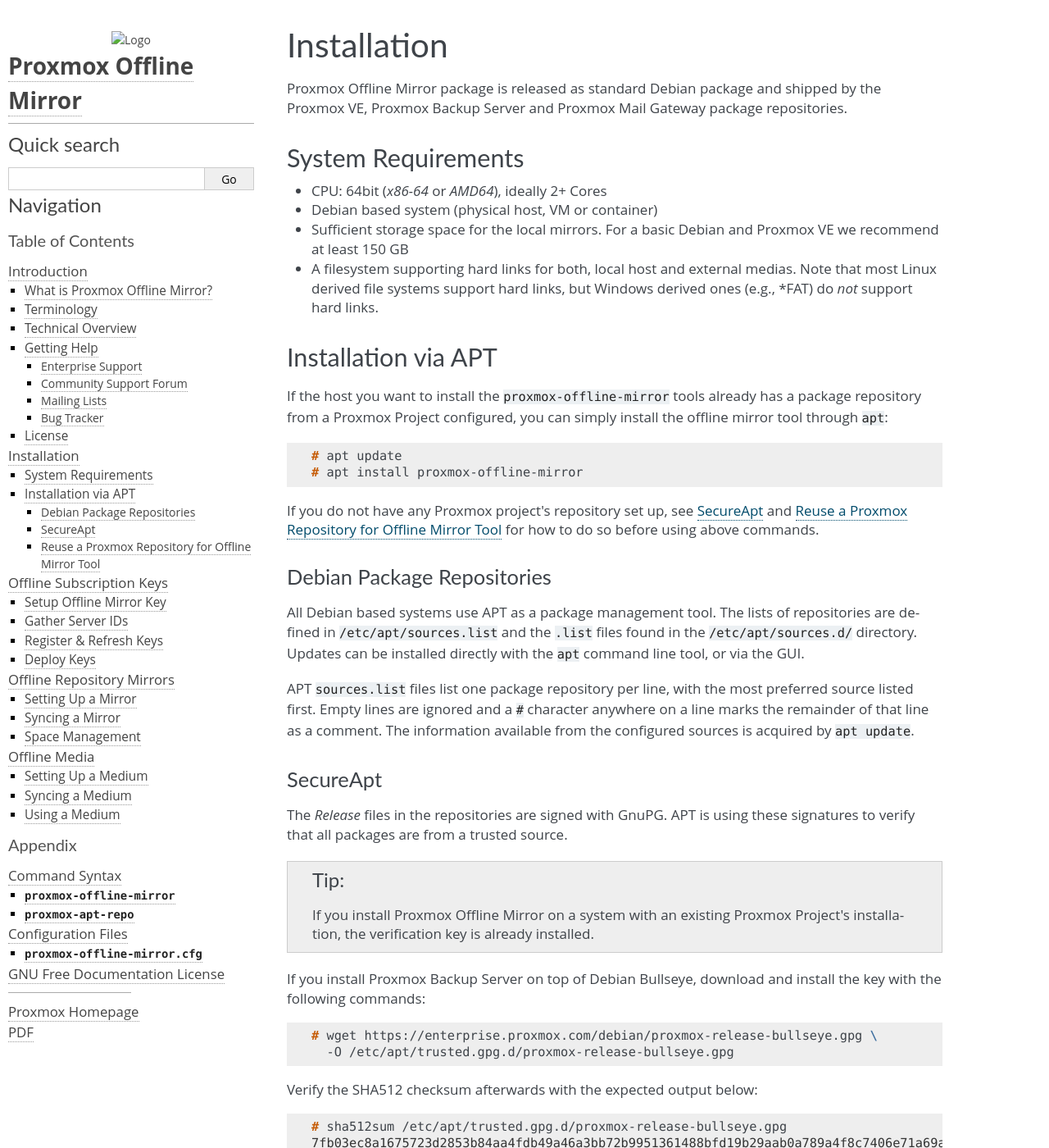
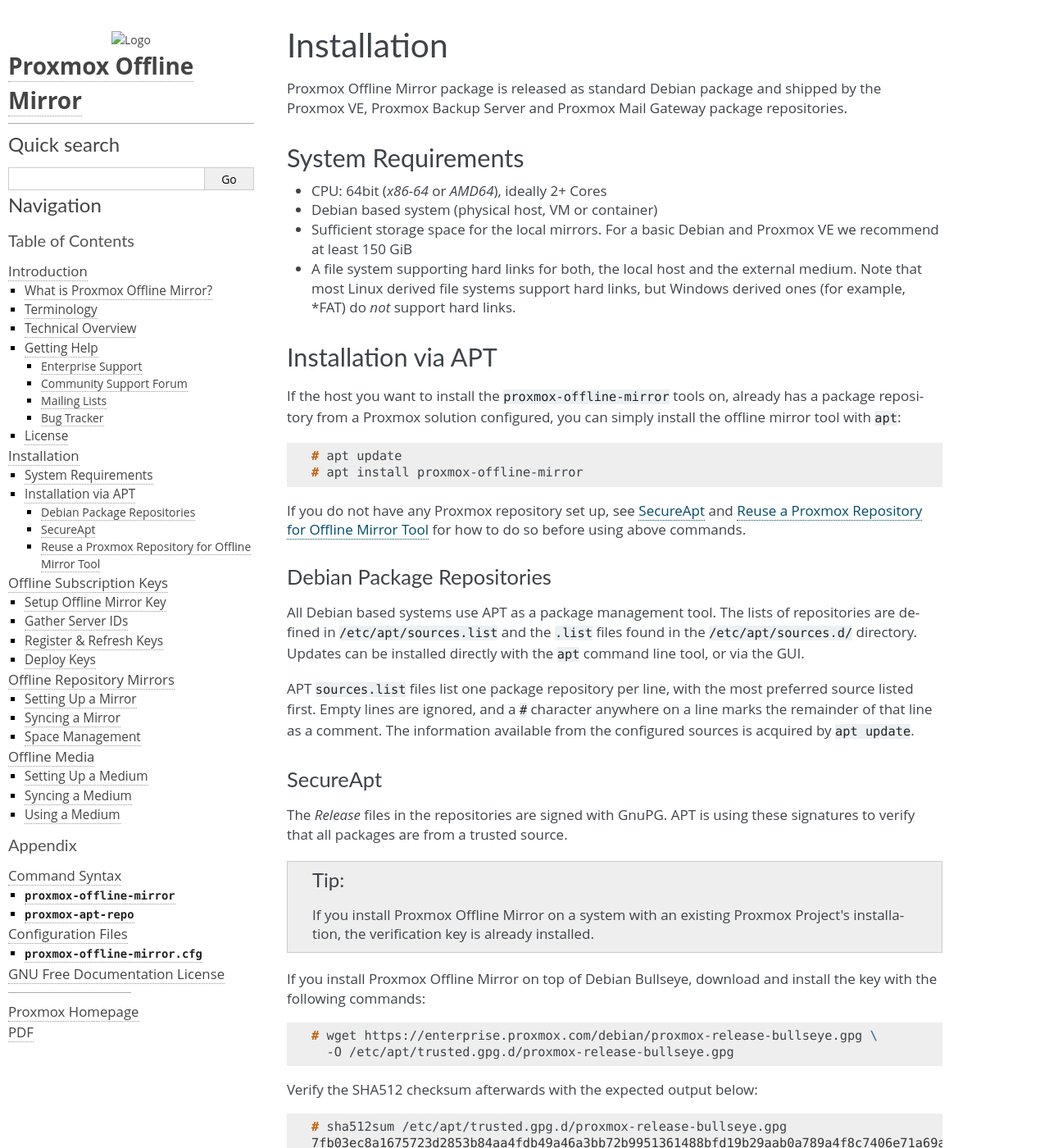
Before and after one commit to proxmox/proxmox-offline-mirror, a Sphinx documentation site: the page built from docs/installation.rst, in a window 1280 px wide and 1400 px high. Shown: the whole window at 82% size. Built offline with Sphinx 7.4.7, drawn with Linux system fonts in a browser that asks for light colours; some of the changed text lies outside the part shown.

Commit message:
docs: installation: fix typos, and other small changes
switch from `Proxmox projects` to `Proxmox solutions`.
Add missing words, such as `the` and drop `also`s.

And other small changes that don't affect the actual content or meaning.

Signed-off-by: Aaron Lauterer <a.lauterer@proxmox.com>

```diff
--- a/docs/installation.rst
+++ b/docs/installation.rst
@@ -12,19 +12,19 @@
 * Debian based system (physical host, VM or container)
 
 * Sufficient storage space for the local mirrors.
-  For a basic Debian and Proxmox VE we recommend at least 150 GB
+  For a basic Debian and Proxmox VE we recommend at least 150 GiB
 
-* A filesystem supporting hard links for both, local host and external medias.
-  Note that most Linux derived file systems support hard links, but Windows derived ones (e.g.,
-  \*FAT) do *not* support hard links.
+* A file system supporting hard links for both, the local host and the external medium.  Note that
+  most Linux derived file systems support hard links, but Windows derived ones (for example, \*FAT)
+  do *not* support hard links.
 
 .. _apt_install_pom:
 
 Installation via APT
 --------------------
 
-If the host you want to install the ``proxmox-offline-mirror`` tools already has a package
-repository from a Proxmox Project configured, you can simply install the offline mirror tool through
+If the host you want to install the ``proxmox-offline-mirror`` tools on, already has a package
+repository from a Proxmox solution configured, you can simply install the offline mirror tool with
 ``apt``:
 
 .. code-block:: console
@@ -32,7 +32,7 @@
      # apt update
      # apt install proxmox-offline-mirror
 
-If you do not have any Proxmox project's repository set up, see :ref:`package_repos_secure_apt` and
+If you do not have any Proxmox repository set up, see :ref:`package_repos_secure_apt` and
 :ref:`package_repositories_client_only_apt` for how to do so before using above commands.
 
 Debian Package Repositories
@@ -43,7 +43,7 @@
 directory. Updates can be installed directly with the ``apt`` command line tool, or via the GUI.
 
 APT ``sources.list`` files list one package repository per line, with the most preferred source
-listed first. Empty lines are ignored and a ``#`` character anywhere on a line marks the remainder
+listed first. Empty lines are ignored, and a ``#`` character anywhere on a line marks the remainder
 of that line as a comment. The information available from the configured sources is acquired by
 ``apt update``.
 
@@ -58,7 +58,7 @@
 .. tip:: If you install Proxmox Offline Mirror on a system with an existing Proxmox Project's
   installation, the verification key is already installed.
 
-If you install Proxmox Backup Server on top of Debian Bullseye, download and install the key with
+If you install Proxmox Offline Mirror on top of Debian Bullseye, download and install the key with
 the following commands:
 
 .. code-block:: console
```
Also changed, not shown: other parts of docs/installation.rst (+5 -4 lines).
